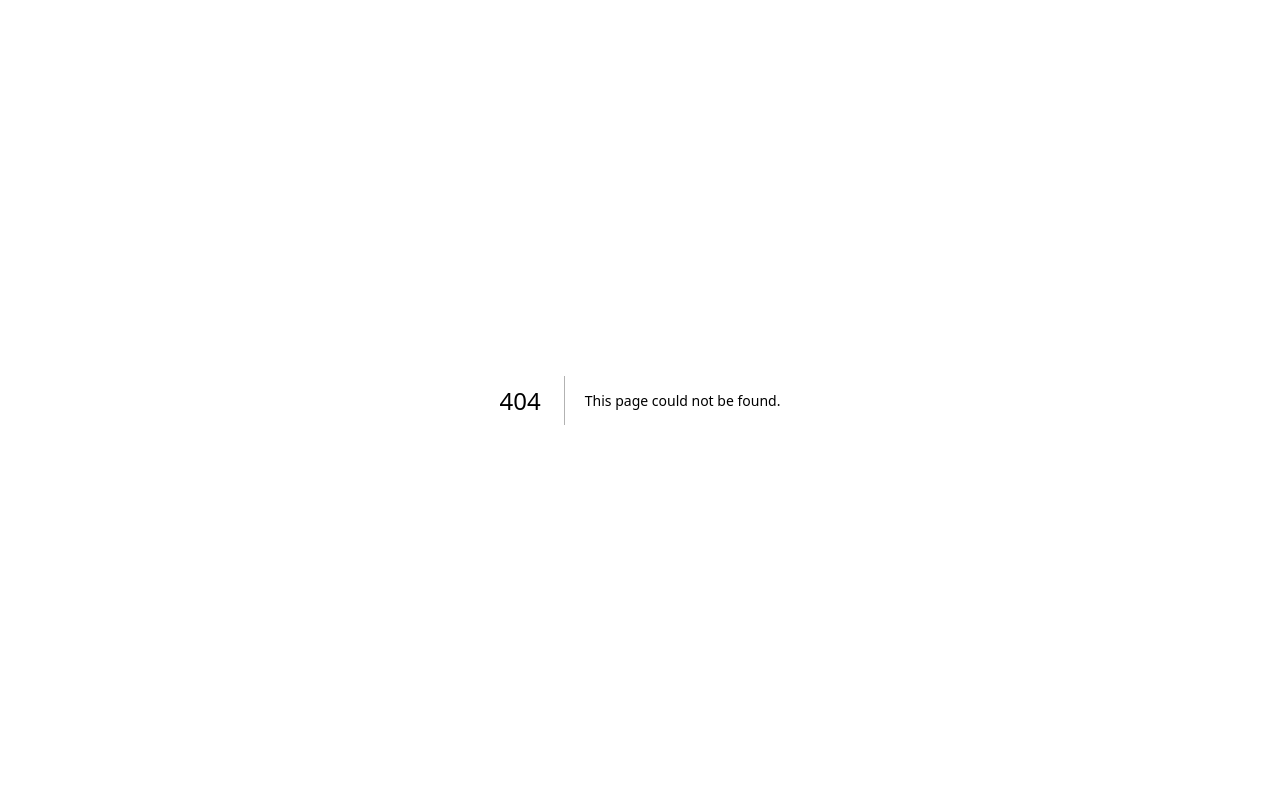
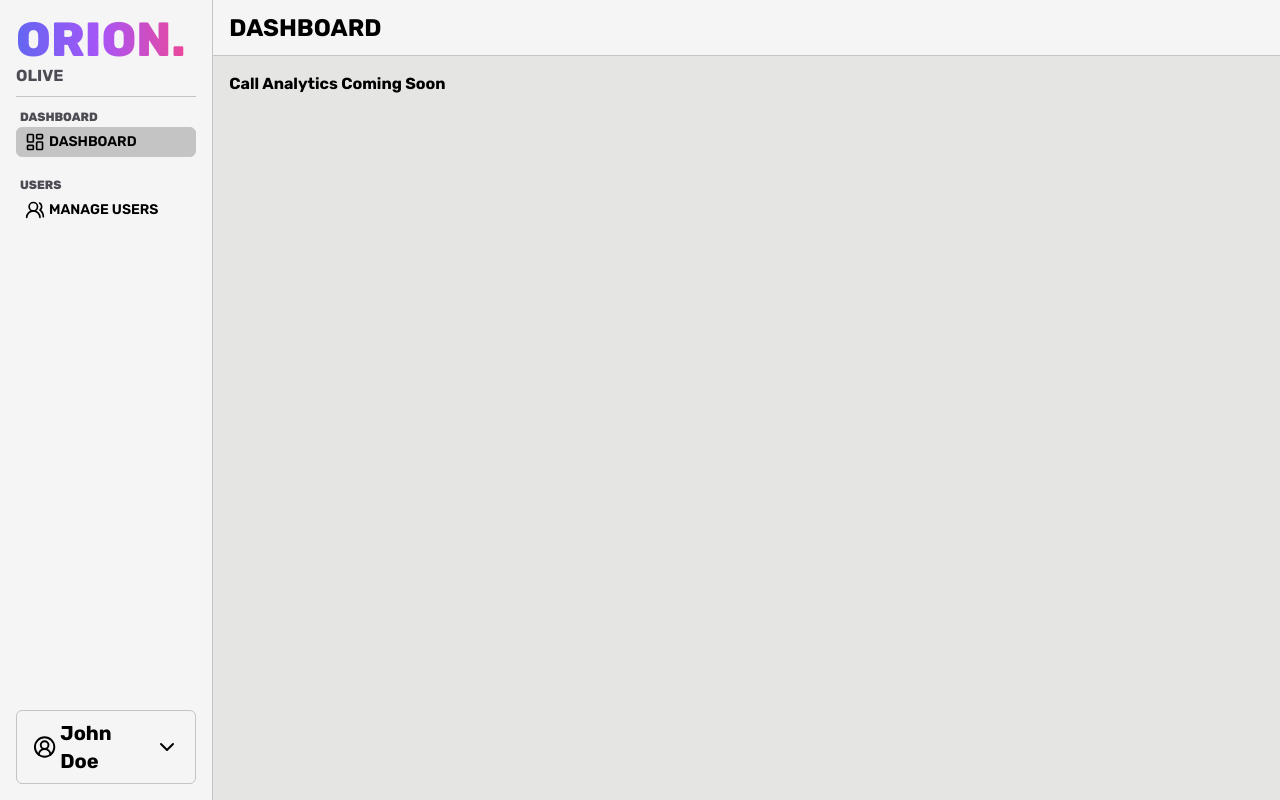
Before and after one commit to YARE0909/Orion-UI-Prototype, a Next.js app: page /admin/dashboard in a window 1280 px wide. Before the commit this address had no page. Built offline with nearby package versions, Linux system fonts and the light colour scheme.

Commit message:
Implement admin pages

```diff
--- a/next.config.ts
+++ b/next.config.ts
@@ -3,6 +3,15 @@ import type { NextConfig } from "next";
 const nextConfig: NextConfig = {
   /* config options here */
   reactStrictMode: true,
+  async redirects() {
+    return [
+      {
+        source: "/",
+        destination: "/login",
+        permanent: true,
+      },
+    ];
+  },
 };
 
 export default nextConfig;
--- /dev/null
+++ b/src/components/AdminLayout.tsx
@@ -0,0 +1,211 @@
+import React, { useContext, useState } from "react";
+import {
+  Menu,
+  ArrowLeft,
+  LayoutDashboard,
+  UsersRound,
+  CircleUserRound,
+  LogOut,
+  Settings,
+  Moon,
+  Sun,
+} from "lucide-react";
+import Link from "next/link";
+import { useRouter } from "next/router";
+import { Accordion, AccordionContent, AccordionHeader } from "./ui/Accordian";
+import { ThemeContext } from "@/context/ThemeContext";
+
+const sideBarLinks = [
+  {
+    category: "DASHBOARD",
+    links: [
+      {
+        name: "Dashboard",
+        icon: <LayoutDashboard className="w-5 h-5" />,
+        href: "/admin/dashboard",
+      },
+    ],
+  },
+  {
+    category: "USERS",
+    links: [
+      {
+        name: "MANAGE USERS",
+        icon: <UsersRound className="w-5 h-5" />,
+        href: "/admin/users",
+      },
+    ],
+  }
+];
+
+const Sidebar = ({
+  isOpen,
+  onClose,
+  businessName
+}: {
+  isOpen: boolean;
+  onClose: () => void;
+  businessName: string;
+}) => {
+  const [openIndex, setOpenIndex] = useState<number | null>(null);
+
+  const { theme, toggleTheme } = useContext(ThemeContext);
+
+
+  const router = useRouter();
+
+  const toggleAccordion = (index: number) => {
+    setOpenIndex(openIndex === index ? null : index);
+  };
+
+  const handleToggleTheme = () => {
+    toggleTheme();
+  };
+
+  const handleUserLogout = () => {
+    router.push('/login');
+    // TODO: Implement user logout
+  };
+
+  return (
+    <div
+      className={`w-3/4 md:w-1/4 lg:w-1/6 h-screen bg-background p-4 flex flex-col justify-between gap-4 fixed top-0 bottom-0 border-r border-border transition-transform duration-300 z-10 lg:z-0
+      ${isOpen ? "translate-x-0" : "-translate-x-full"}
+      lg:translate-x-0`}
+    >
+      <div className="flex flex-col space-y-3">
+        <div className="w-full flex flex-col border-b border-b-border pb-2">
+          <div className="w-full flex gap-2 items-center justify-between">
+            <h1 className="font-extrabold text-5xl text-transparent bg-clip-text bg-gradient-to-r from-indigo-500 via-purple-500 to-pink-500">
+              ORION.
+            </h1>
+            <button
+              className="lg:hidden"
+              onClick={onClose}
+              aria-label="Close Sidebar"
+            >
+              <ArrowLeft className="h-6 w-6" />
+            </button>
+          </div>
+          <div>
+            <h1 className="font-bold uppercase text-textAlt">{businessName}</h1>
+          </div>
+        </div>
+        {/* Sidebar Content */}
+        <div className="w-full flex flex-col gap-5">
+          {sideBarLinks.map((category) => (
+            <div key={category.category}>
+              <h1 className="text-xs font-extrabold text-textAlt pl-1">
+                {category.category}
+              </h1>
+              {category.links.map((link) => (
+                <div key={link.name} className="flex flex-col">
+                  <Link
+                    href={link.href}
+                    className={`text-sm font-semibold uppercase p-1 pl-2 mt-[2px] rounded-md cursor-pointer duration-500 flex items-center gap-1 ${router.pathname === link.href
+                      ? "bg-highlight border border-border"
+                      : "hover:bg-highlight border border-transparent hover:border hover:border-border"
+                      }`}
+                  >
+                    {link.icon}
+                    {link.name}
+                  </Link>
+                </div>
+              ))}
+            </div>
+          ))}
+        </div>
+      </div>
+      <Accordion>
+        <AccordionHeader onClick={() => toggleAccordion(0)}
+          isOpen={openIndex === 0}>
+          <div className="w-full flex items-center gap-1">
+            <CircleUserRound className="w-6 h-6" />
+            <h1 className="font-bold text-xl">John Doe</h1>
+          </div>
+        </AccordionHeader>
+        <AccordionContent isOpen={openIndex === 0}>
+          <div className="w-full flex flex-col gap-2">
+            <button className="w-full flex gap-1 items-center hover:bg-highlight border border-transparent hover:border hover:border-border duration-500 text-textAlt hover:text-text cursor-pointer px-2 py-1 rounded-md" onClick={handleUserLogout}>
+              <Settings className="w-5 h-5" />
+              <h1 className="font-semibold">Settings</h1>
+            </button>
+            <button className="w-full flex gap-1 items-center hover:bg-highlight border border-transparent hover:border hover:border-border duration-500 text-textAlt hover:text-text cursor-pointer px-2 py-1 rounded-md" onClick={handleToggleTheme}>
+              {
+                theme === 'light' ? (
+                  <div className="flex items-center gap-1">
+                    <Moon className="w-5 h-5" />
+                    <h1 className="font-semibold">Dark Mode</h1>
+                  </div>
+                ) : (
+                  <div className="flex items-center gap-1">
+                    <Sun className="w-5 h-5" />
+                    <h1 className="font-semibold">Light Mode</h1>
+                  </div>
+                )
+              }
+            </button>
+            <button className="w-full flex gap-1 items-center hover:bg-highlight border border-transparent hover:border hover:border-border duration-500 text-red-500 hover:text-red-600 cursor-pointer px-2 py-1 rounded-md" onClick={handleUserLogout}>
+              <LogOut className="w-5 h-5" />
+              <h1 className="font-semibold">Logout</h1>
+            </button>
+            {/* Add More Options Below */}
+          </div>
+        </AccordionContent>
+      </Accordion>
+    </div>
+  );
+};
+
+const Header = ({
+  onMenuClick,
+  children,
+}: {
+  onMenuClick: () => void;
+  children: React.ReactNode;
+}) => {
+  return (
+    <div className="w-full h-14 border-b border-b-border p-4 z-10 bg-background flex justify-between items-center gap-5 lg:gap-4">
+      <div className="w-full flex items-center gap-1">
+        <button
+          className="lg:hidden"
+          onClick={onMenuClick}
+          aria-label="Open Sidebar"
+        >
+          <Menu className="h-6 w-6" />
+        </button>
+        {children}
+      </div>
+    </div>
+  );
+};
+
+const Layout = ({
+  header,
+  children,
+}: {
+  header: React.ReactNode;
+  children: React.ReactNode;
+}) => {
+  const [sidebarOpen, setSidebarOpen] = React.useState(false);
+
+  return (
+    <div className="w-full min-h-screen h-full bg-background flex">
+      {/* Sidebar */}
+      <Sidebar isOpen={sidebarOpen} onClose={() => setSidebarOpen(false)} businessName="OLIVE" />
+
+      {/* Main Content */}
+      <div className="w-full h-screen lg:w-5/6 ml-auto bg-background flex flex-col relative z-0 overflow-hidden">
+        {/* Header */}
+        <Header onMenuClick={() => setSidebarOpen(true)}>{header}</Header>
+
+        {/* Body */}
+        <div className="w-full h-full overflow-x-hidden overflow-auto p-4 relative bg-foreground">
+          {children}
+        </div>
+      </div>
+    </div>
+  );
+};
+
+export default Layout;
--- /dev/null
+++ b/src/components/ui/Accordian.tsx
@@ -0,0 +1,57 @@
+import { ChevronDown, ChevronUp } from "lucide-react";
+import React, { ReactNode } from "react";
+
+interface AccordionProps {
+  children: ReactNode;
+}
+
+interface AccordionHeaderProps {
+  children: ReactNode;
+  onClick: () => void;
+  isOpen: boolean;
+}
+
+interface AccordionContentProps {
+  children: ReactNode;
+  isOpen: boolean;
+}
+
+const Accordion: React.FC<AccordionProps> = ({ children }) => {
+  return <div className="w-full rounded-md border border-border bg-transparent">{children}</div>;
+};
+
+const AccordionHeader: React.FC<AccordionHeaderProps> = ({
+  children,
+  onClick,
+  isOpen,
+}) => {
+  return (
+    <div
+      onClick={onClick}
+      className={"cursor-pointer px-4 py-2 bg-transparent"}
+    >
+      <div className="flex gap-1 justify-between items-center">
+        {children}
+        <span className="">
+          {isOpen ? <ChevronUp className="w-6 h-6" /> : <ChevronDown className="w-6 h-6" />}
+        </span>
+      </div>
+    </div>
+  );
+};
+
+const AccordionContent: React.FC<AccordionContentProps> = ({
+  children,
+  isOpen,
+}) => {
+  return (
+    <div
+      className={`w-full overflow-hidden transition-all duration-300 px-4 flex flex-col gap-1 ${isOpen ? "pb-2" : "pb-0"
+        }`}
+    >
+      {isOpen && <div className="w-full">{children}</div>}
+    </div>
+  );
+};
+
+export { Accordion, AccordionHeader, AccordionContent };
--- /dev/null
+++ b/src/pages/admin/dashboard/index.tsx
@@ -0,0 +1,17 @@
+import AdminLayout from '@/components/AdminLayout'
+
+export default function Index() {
+  return (
+    <AdminLayout header={
+      <div>
+        <h1 className="font-bold text-2xl text-text">DASHBOARD</h1>
+      </div>
+    }>
+      <div className='w-full h-full flex flex-col gap-2 bg-foreground'>
+        <div>
+          <h1 className='font-bold'>Call Analytics Coming Soon</h1>
+        </div>
+      </div>
+    </AdminLayout>
+  )
+}
--- /dev/null
+++ b/src/pages/admin/users/index.tsx
@@ -0,0 +1,17 @@
+import AdminLayout from '@/components/AdminLayout'
+
+export default function Index() {
+  return (
+    <AdminLayout header={
+      <div>
+        <h1 className="font-bold text-2xl text-text">USERS</h1>
+      </div>
+    }>
+      <div className='w-full h-full flex flex-col gap-2 bg-foreground'>
+        <div>
+          <h1 className='font-bold'>User Management Coming Soon</h1>
+        </div>
+      </div>
+    </AdminLayout>
+  )
+}
--- a/src/pages/login/index.tsx
+++ b/src/pages/login/index.tsx
@@ -22,7 +22,7 @@ export default function Login() {
     }
 
     toast.custom((t: any) => <Toast content="Logged In Successfully!" type="success" t={t} />);
-    return router.push("/");
+    return router.push("/watchCenter");
   }
 
   return (
--- a/src/pages/index.tsx
+++ b/src/pages/watchCenter/index.tsx
@@ -1,7 +1,7 @@
 /* eslint-disable @typescript-eslint/no-unused-vars */
 /* eslint-disable @typescript-eslint/no-explicit-any */
 import { useRouter } from "next/router";
-import MockCardData from "../../mock/watchListMock.json";
+import MockCardData from "../../../mock/watchListMock.json";
 import { MapPinPlus, Minus, PhoneOutgoing } from "lucide-react";
 import Tooltip from "@/components/ui/ToolTip";
 import Layout from "@/components/Layout";
```
